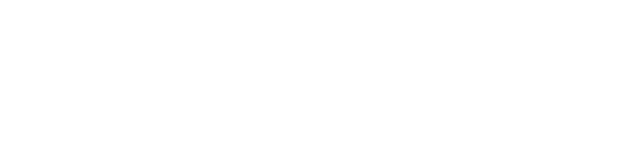
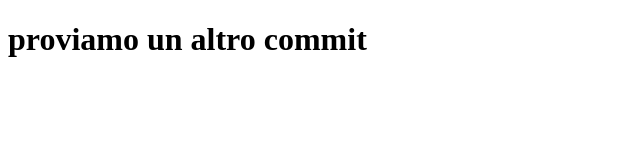
Before and after one commit to PasqualeAragosa/htmlcss-hello, a plain HTML site: page index.html in a window 1280 px wide. Shown: the whole page, without its empty margins (0-640 px from the left). Drawn offline with Linux system fonts and the light colour scheme.

Commit message:
commit h1

```diff
--- a/index.html
+++ b/index.html
@@ -8,5 +8,7 @@
 </head>
 <body>
     <title>Hello World</title>
+    <h1>proviamo un altro commit</h1>
+
 </body>
 </html>
```
